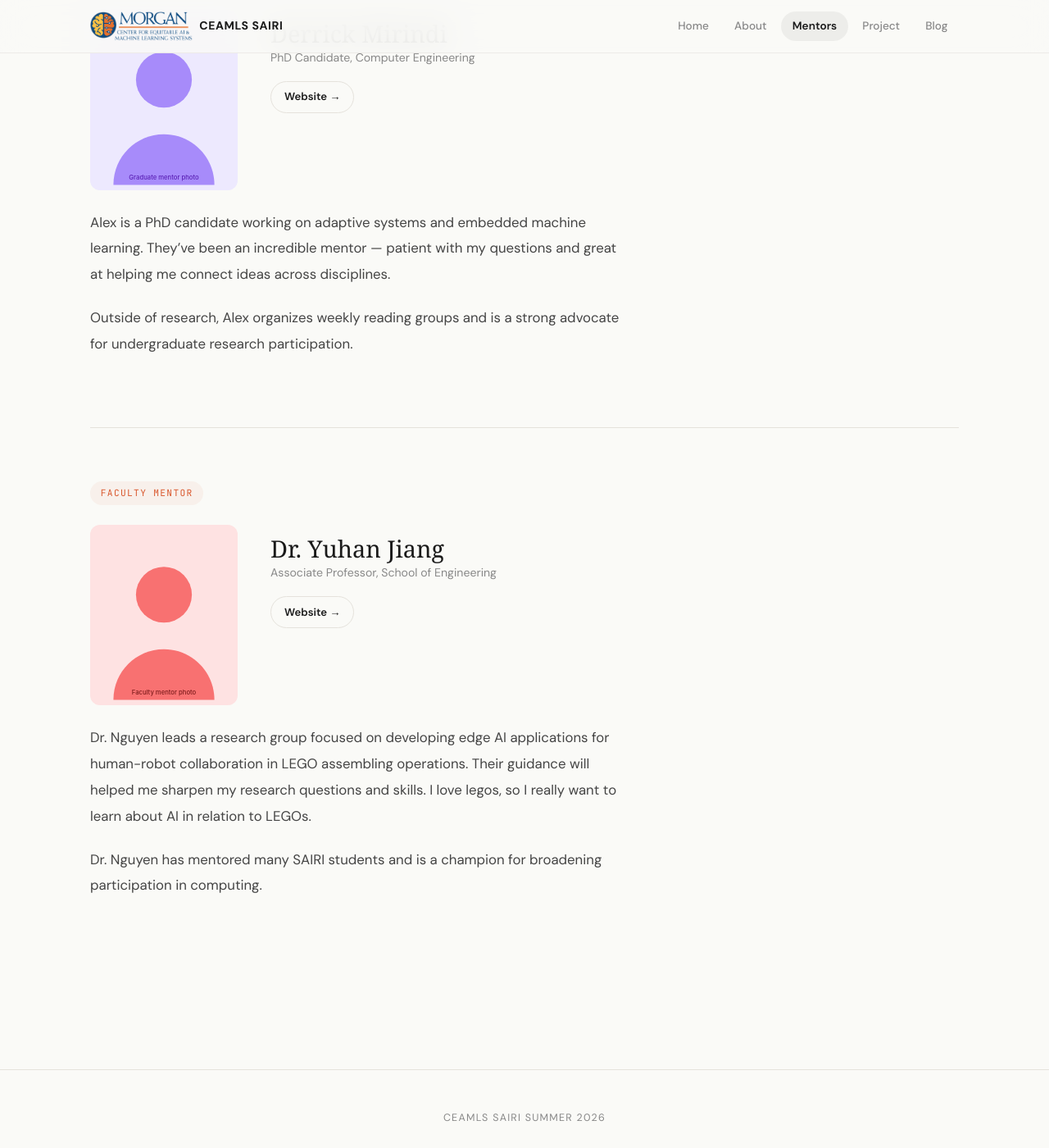
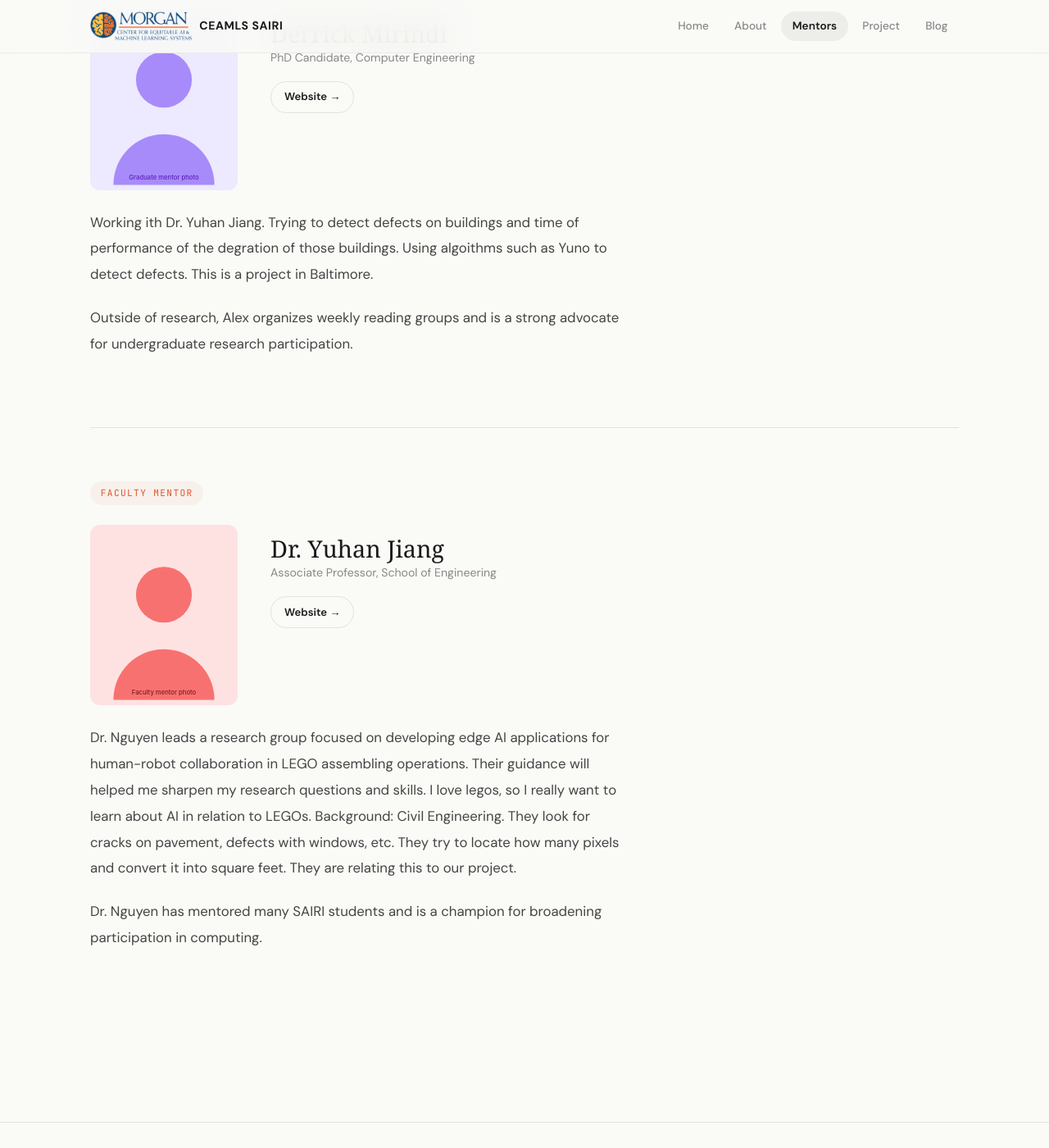
Before and after one commit to kaylahicks192/kaylahicks192ceamls26.github.io, a Jekyll site: the page built from pages/about-my-mentor.md, in a window 1280 px wide and 1400 px high, scrolled down 377 px. Shown: the whole window at 82% size. Built offline with Jekyll 4.4.1, drawn with Linux system fonts in a browser that asks for light colours; some web fonts are replaced.

Commit message:
Update about-my-mentor.md

```diff
--- a/pages/about-my-mentor.md
+++ b/pages/about-my-mentor.md
@@ -9,9 +9,7 @@ graduate_mentor:
   image: /assets/images/graduate-student-mentor.svg
   website: https://example.com/alex-morgan
   bio: |
-    Alex is a PhD candidate working on adaptive systems and embedded machine learning.
-    They've been an incredible mentor — patient with my questions and great at helping
-    me connect ideas across disciplines.
+    Working ith Dr. Yuhan Jiang. Trying to detect defects on  buildings and time of performance of the degration of those buildings. Using algoithms such as Yuno to detect defects. This is a project in Baltimore.
 
     Outside of research, Alex organizes weekly reading groups and is a strong advocate
     for undergraduate research participation.
@@ -24,6 +22,7 @@ faculty_mentor:
   bio: |
     Dr. Nguyen leads a research group focused on developing edge AI applications for human-robot collaboration in LEGO assembling operations. Their guidance will helped me sharpen my research questions and
     skills. I love legos, so I really want to learn about AI in relation to LEGOs.
+    Background: Civil Engineering. They look for cracks on pavement, defects with windows, etc. They try to locate how many pixels and convert it into square feet. They are relating this to our project.
 
     Dr. Nguyen has mentored many SAIRI students and is a champion for broadening
     participation in computing.
```
